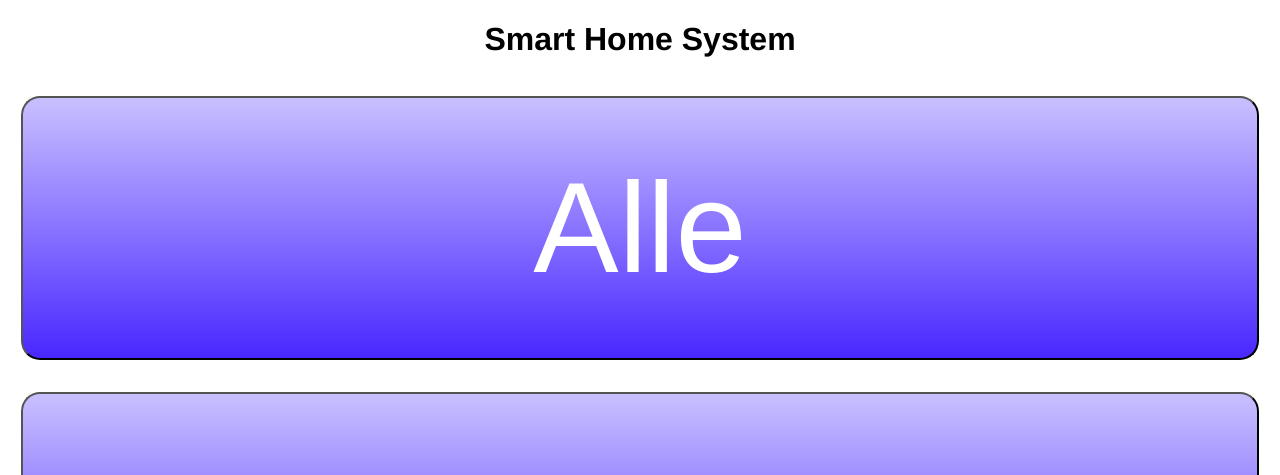
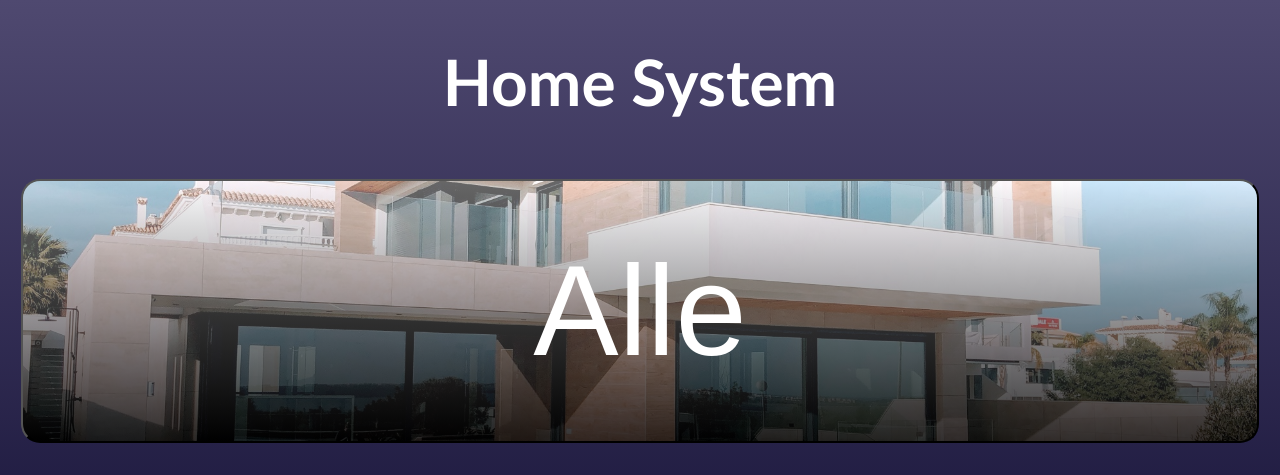
Before and after one commit to AlexNinetytwo/LoginPage, a Flask app: page / in a window 1280 px wide. Shown: the top 475 px of the page. Run offline with Flask 3, Linux system fonts and the light colour scheme; a user stored in the database is signed in; grey boxes are pictures that could not be loaded.

Commit message:
Templates verändert

```diff
--- a/FLASK WEB APPLICATION/website/static/css/base.css
+++ b/FLASK WEB APPLICATION/website/static/css/base.css
@@ -2,19 +2,26 @@ html {
   /* height: 100vh; */
   /* width: 100vw; */
   /* display: flex; */
+  /* background-color: blue; */
 }
 
 body {
-  background: -webkit-linear-gradient(rgb(209, 227, 213), rgb(51, 111, 64));
-  background-position: bottom, top;
-  background-size: 1px 50%, 1px 1px;
-  background-repeat: repeat-x, repeat;
-  background-attachment: scroll;
+  background: -webkit-linear-gradient(rgb(79, 73, 112), rgb(5, 2, 39));
+  background-position: top, bottom;
+  background-size: 1px 100vh, 1px 1px;
+  /* background-repeat: repeat-x, repeat; */
+  background-attachment: fixed;
   font-family: 'Franklin Gothic Medium', 'Arial Narrow', Arial, sans-serif;
 
-  /* width: 100%; */
+  /* width: 110%; */
   /* overflow: hidden; */
   /* display: flex; */
+}
+
+.header {
+  color: white;
+  font-size: 5vw;
+  font-family: 'Trebuchet MS', 'Lucida Sans Unicode', 'Lucida Grande', 'Lucida Sans', Arial, sans-serif;
 }
 
 .bigButtonContainer {
@@ -26,7 +33,7 @@ body {
   flex-wrap: wrap;
 }
 
-.roomButton {
+.roomButton, .allRooms, .livingRoom, .bedRoom, .nursery{
 
   width: 100%;
   height: 33vh;
@@ -34,8 +41,31 @@ body {
   margin: 2vh 1vw;
   padding: 5vh 0vw;
   font-size: 10vw;
-  background: linear-gradient(to bottom, rgb(201, 192, 255), rgb(72, 39, 255));
+  /* background-image: linear-gradient(rgb(201, 192, 255), rgb(0, 0, 0)); */
+  background-blend-mode: normal;
+  background-position: center;
+  background-size: 100%;
+  background-repeat: no-repeat;
   color: white;
+}
+
+.allRooms {
+  background-image: linear-gradient(rgba(255, 255, 255, 0.4), rgba(0, 0, 0, 0.8)), url(../images/house.jpg);
+}
+
+.livingRoom {
+  background-image: linear-gradient(rgba(255, 255, 255, 0.4), rgba(0, 0, 0, 0.8)), url(../images/livingroom.jpg);
+
+}
+
+.bedRoom {
+  background-image: linear-gradient(rgba(255, 255, 255, 0.4), rgba(0, 0, 0, 0.8)), url(../images/bedroom.jpg);
+
+}
+
+.nursery {
+  background-image: linear-gradient(rgba(255, 255, 255, 0.4), rgba(0, 0, 0, 0.8)), url(../images/nursery.jpg);
+
 }
 
 .roomButton:active {
--- a/FLASK WEB APPLICATION/website/templates/home.html
+++ b/FLASK WEB APPLICATION/website/templates/home.html
@@ -2,11 +2,39 @@
 {% block content%}
 
 
-<h1 align="center">Smart Home System</h1>
+<h1 align="center" class="header">Home System</h1>
 <div class="bigButtonContainer">
-  <button class="roomButton">Alle</button>
+  <button class="allRooms">Alle</button>
+  <script>
+    let roomName;
+    let buttonID;
+  </script>
   {% for room in house.rooms %}
-    <button class="roomButton">{{room.name}}</button>
+    <button id="{{room.name}}" class="roomButton">{{room.name}}</button>
+    <script>
+      roomName = "{{room.name}}";
+      buttonID = document.getElementById("{{room.name}}")
+      switch (roomName) {
+        case "Wohnzimmer":
+          buttonID.classList.remove("roomButton")
+          buttonID.classList.add("livingRoom")
+          break;
+        case "Kinderzimmer":
+          buttonID.classList.remove("roomButton")
+          buttonID.classList.add("nursery")
+          break;
+        case "Schlafzimmer":
+          buttonID.classList.remove("roomButton")
+          buttonID.classList.add("bedRoom")
+          break;
+
+      }
+      // if (roomName == "Wohnzimmer") {
+      //   {{room.name}}.classList.add("livingRoom")
+      // }
+
+
+    </script>
   {% endfor %}
 </div>
 
```
Also changed, not shown: FLASK WEB APPLICATION/website/static/images/bedroom.jpg (added), FLASK WEB APPLICATION/website/static/images/francesca-tosolini-hCU4fimRW-c-unsplash.jpg (added), FLASK WEB APPLICATION/website/static/images/house.jpg (added), FLASK WEB APPLICATION/website/static/images/kara-eads-L7EwHkq1B2s-unsplash.jpg (added), 4 other files.
